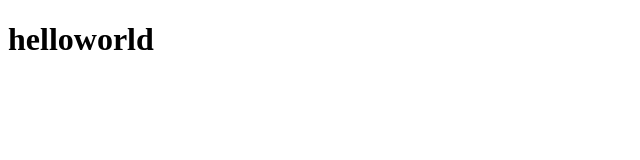
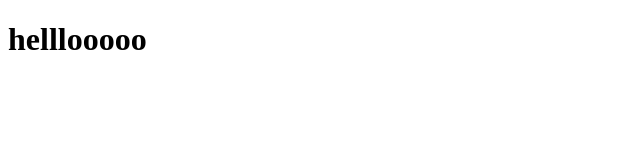
Before and after one commit to HeatherIm/heatherim.github.io, a plain HTML site: page index.html in a window 1280 px wide. Shown: the full height of the page, 0-640 px from the left. Drawn offline with Linux system fonts and the light colour scheme.

Commit message:
Update index.html

```diff
--- a/index.html
+++ b/index.html
@@ -6,6 +6,6 @@
 </head>
 
 <body>
-<h1>helloworld
+	<h1>helllooooo</h1>
 </body>
 </html>
```
